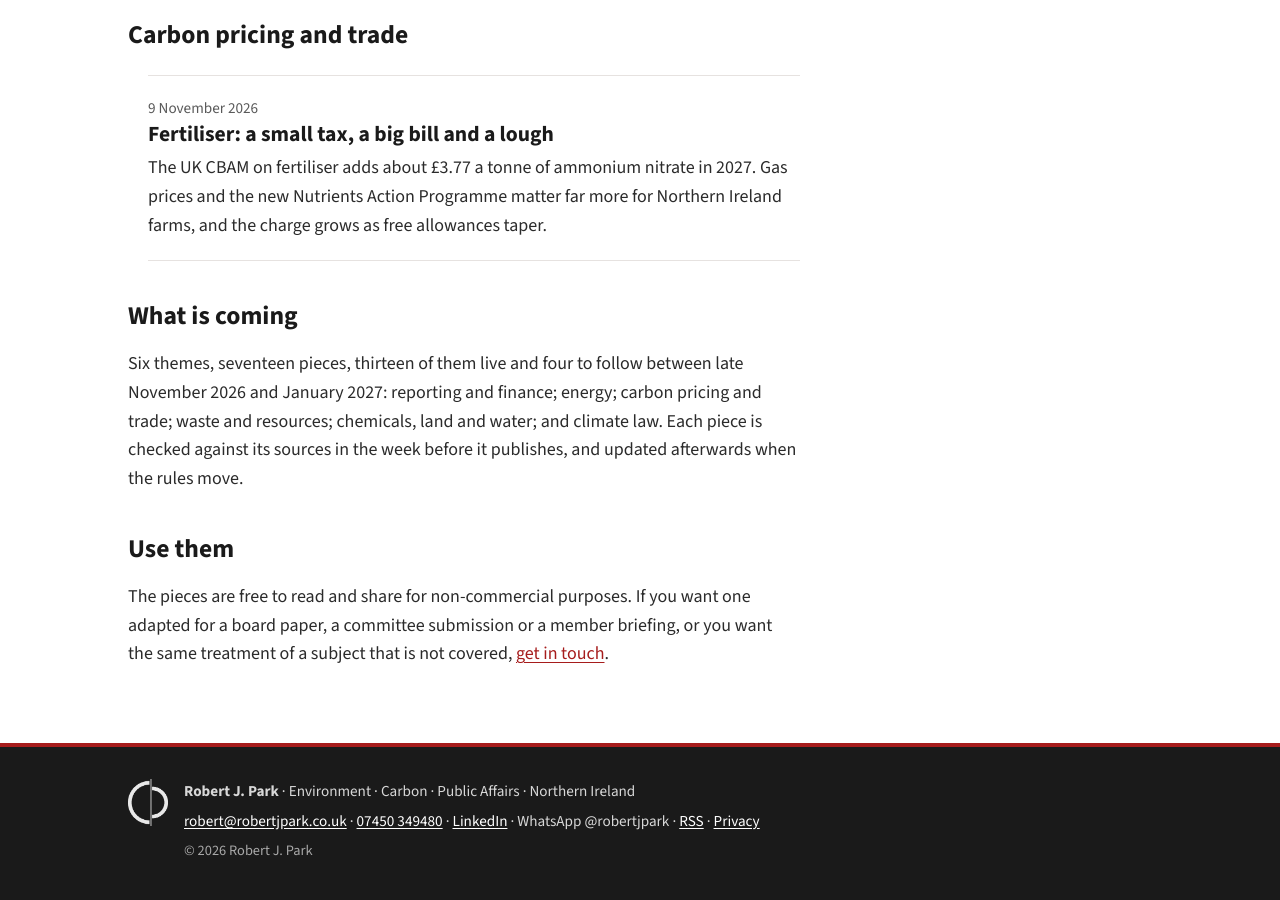
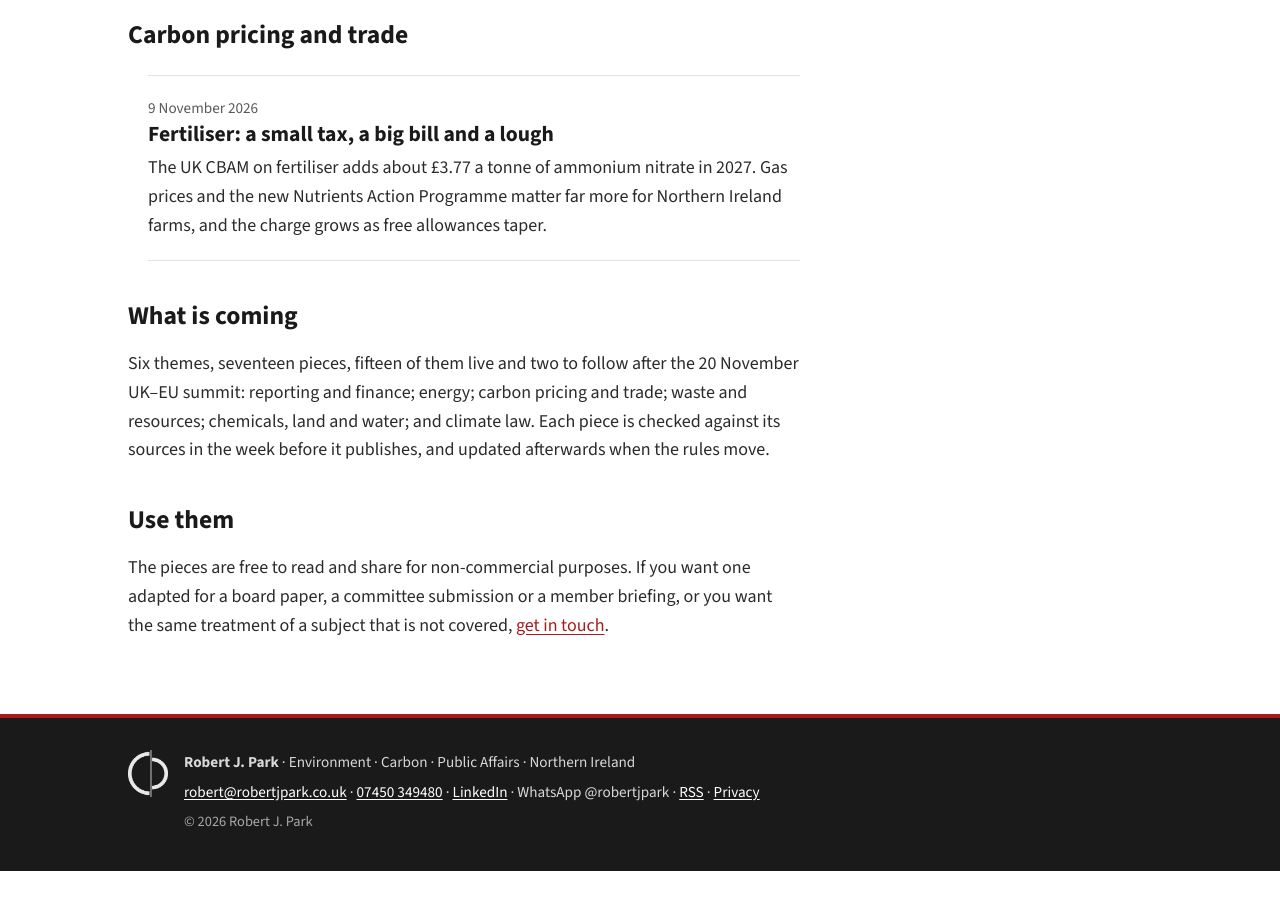
Before and after one commit to robertjparkuk/RobertJParkuk.github.io, a Jekyll site: the page built from policy-series.md, in a window 1280 px wide and 900 px high, scrolled down 3960 px. Built offline with Jekyll 4.4.1, drawn with Linux system fonts in a browser that asks for light colours; after the commit the page ends 4831 px from its top, so only the background shows below that; some of the changed text lies outside the part shown.

Commit message:
v0.29.2: worksheet PDF address, Policy series counts, PDF check covers the whole repo
Co-Authored-By: Claude Fable 5.2 <noreply@anthropic.com>
Claude-Session: https://claude.ai/code/session_017kPSXoNk8atJV1kY3BTATQ

```diff
--- a/policy-series.md
+++ b/policy-series.md
@@ -3,7 +3,7 @@ layout: page
 title: Policy series
 permalink: /policy-series/
 description: Seventeen pieces on where environmental, carbon, energy and waste rules stand in Northern Ireland, who decides them, where the parties stand, and what firms and councils should do. Fifteen published; two more to follow after the 20 November UK–EU summit.
-lead: Where the rules stand in Northern Ireland, who decides them, where the parties stand, and what to do about it. Thirteen pieces are live; four more follow once their facts are rechecked.
+lead: Where the rules stand in Northern Ireland, who decides them, where the parties stand, and what to do about it. Fifteen pieces are live; two more follow once their facts are rechecked.
 ---
 
 Northern Ireland sits between two rulebooks. Some rules are made in Brussels and reach us through the Windsor Framework. Some are made at Westminster and apply UK-wide. Some are Stormont's alone, and some of those have never been switched on. The result is that a manufacturer in Craigavon, a council in Fermanagh or a farm in Antrim can be living under three regimes at once, with nobody setting out how they fit together.
@@ -34,7 +34,7 @@ The pieces set out the arguments on each side. The recommendations are mine. The
 
 ## What is coming
 
-Six themes, seventeen pieces, thirteen of them live and four to follow between late November 2026 and January 2027: reporting and finance; energy; carbon pricing and trade; waste and resources; chemicals, land and water; and climate law. Each piece is checked against its sources in the week before it publishes, and updated afterwards when the rules move.
+Six themes, seventeen pieces, fifteen of them live and two to follow after the 20 November UK–EU summit: reporting and finance; energy; carbon pricing and trade; waste and resources; chemicals, land and water; and climate law. Each piece is checked against its sources in the week before it publishes, and updated afterwards when the rules move.
 
 ## Use them
 
```
Also changed, not shown: WEBSITE-UPDATES.md (+6 -0 lines), .github/workflows/pr-check.yml, 1 other file.
